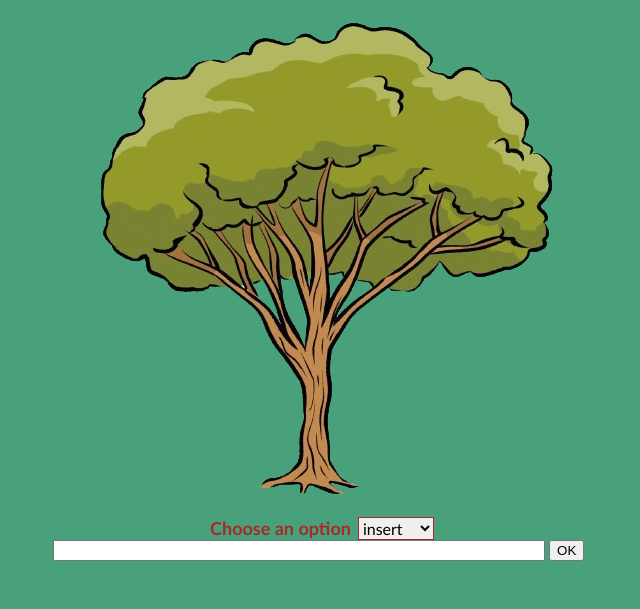
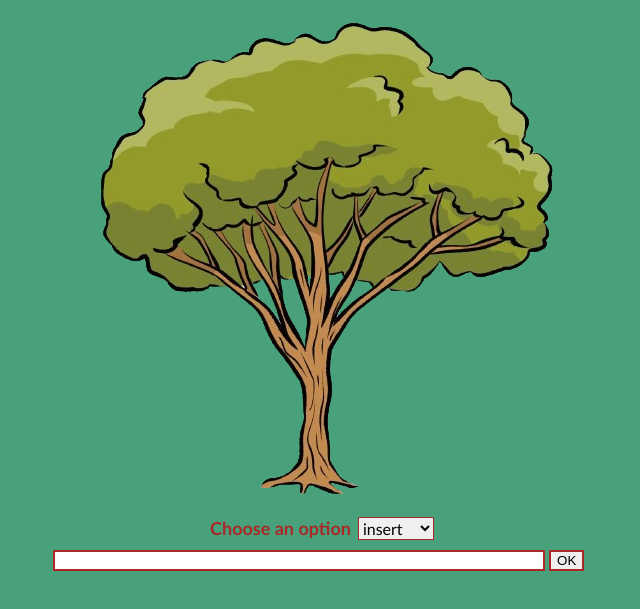
Before and after one commit to ayachi-code/BST-Simulator, a plain HTML site: page index.html in a window 1280 px wide. Shown: the part 61-670 px from the top of the page, without its empty margins (318-958 px from the left). Drawn offline with Linux system fonts and the light colour scheme.

Commit message:
added border to input and button

```diff
--- a/style/index.css
+++ b/style/index.css
@@ -33,4 +33,12 @@ body {
 
 .intro input {
     width: 90%;
+    border-style: solid;
+    border-color: #aa2828;
+    margin-top: 10px;
 }
+
+button {
+    border-style: solid;
+    border-color: #aa2828;
+}
```
